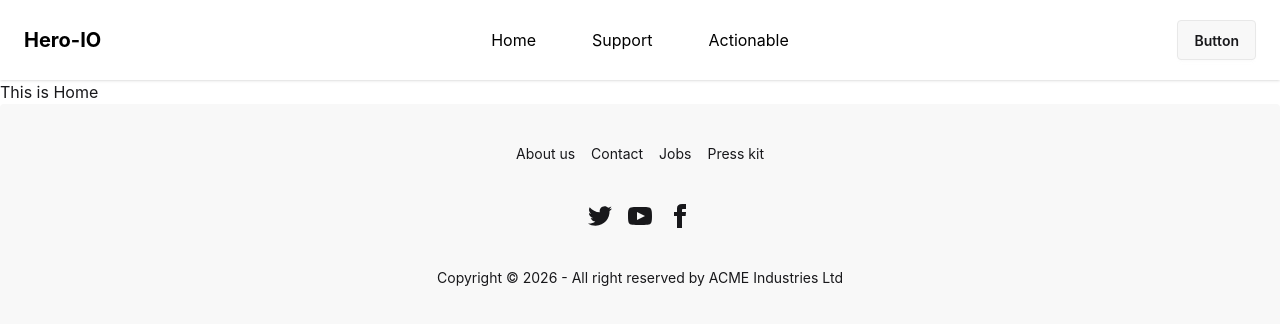
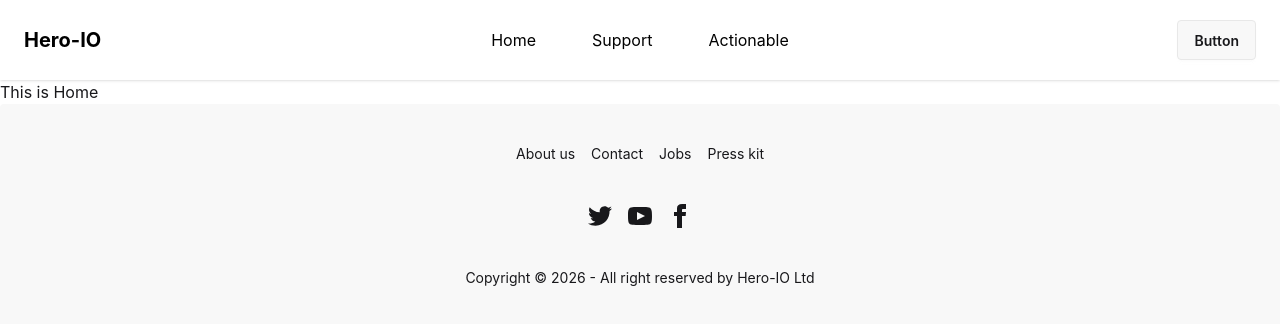
Before and after one commit to MH-liton-360/Hero-IO, a React (Vite) app: page / in a window 1280 px wide. Shown: the top 324 px of the page. Built offline with nearby package versions, Linux system fonts and the light colour scheme.

Commit message:
live server for push

```diff
--- a/src/Components/Shared/Footer/Footer.jsx
+++ b/src/Components/Shared/Footer/Footer.jsx
@@ -48,7 +48,7 @@
                     </div>
                 </nav>
                 <aside>
-                    <p>Copyright © {new Date().getFullYear()} - All right reserved by ACME Industries Ltd</p>
+                    <p>Copyright © {new Date().getFullYear()} - All right reserved by Hero-IO Ltd</p>
                 </aside>
             </footer>
         </section>
```
